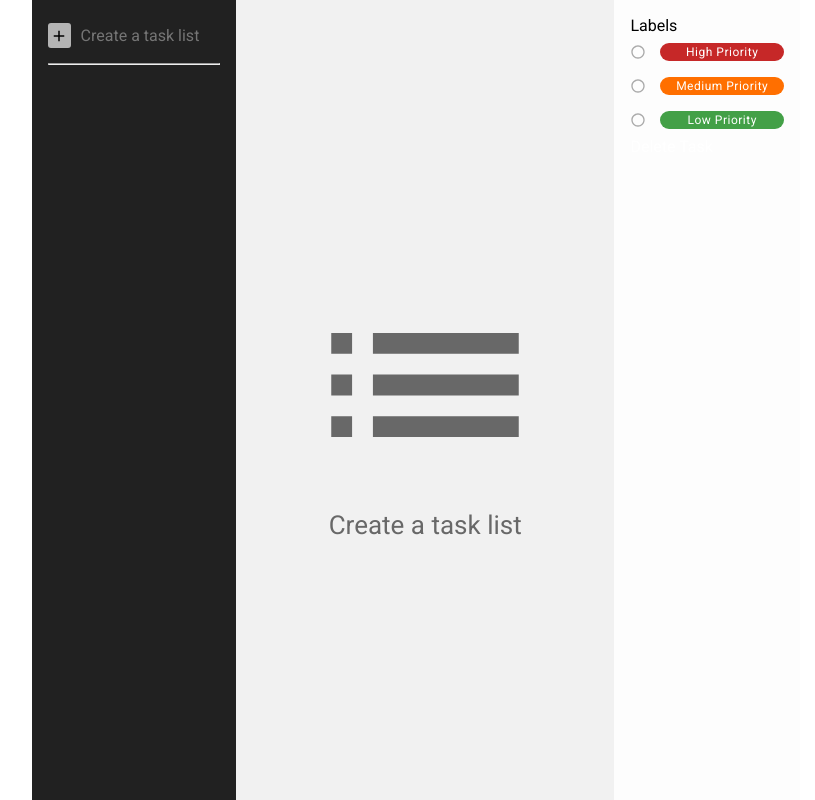
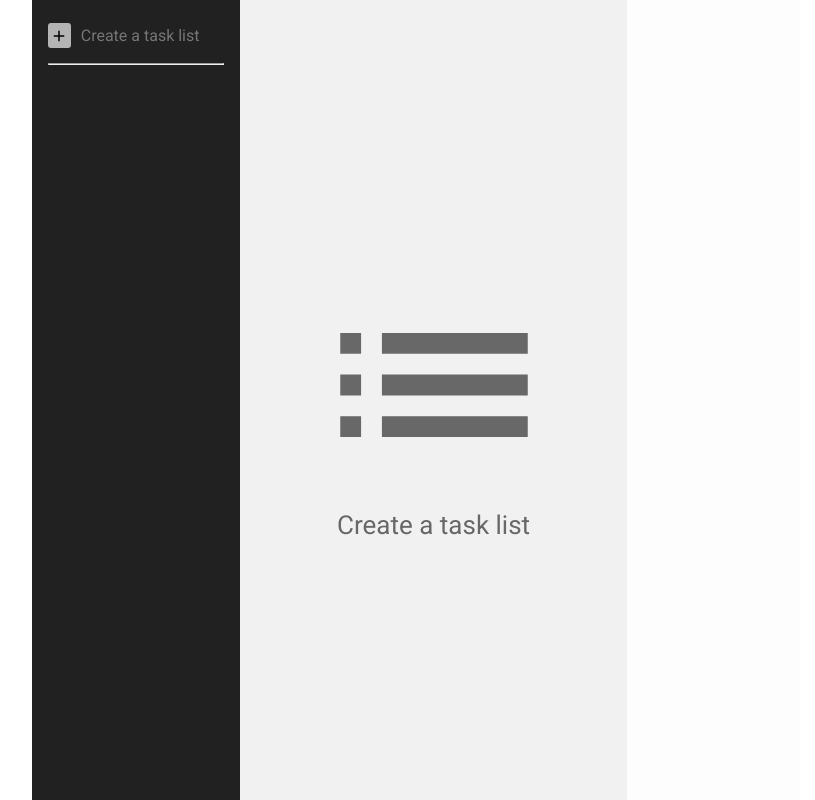
Before and after one commit to patrickiyog/todo-list-app, a React (Create React App) app: page / in a window 1280 px wide. Shown: the whole page, without its empty margins (224-1039 px from the left). Built offline with nearby package versions, Linux system fonts and the light colour scheme.

Commit message:
hide task panel when task has not been selected

```diff
--- a/src/App.tsx
+++ b/src/App.tsx
@@ -35,7 +35,7 @@ const App = () => {
             <TaskList />
           </div>
           <div className="task-panel">
-            <TaskPanel />
+            {selectedTask && <TaskPanel />}
           </div>
         </div>
       </div>
--- a/src/components/TaskItem/TaskItem.tsx
+++ b/src/components/TaskItem/TaskItem.tsx
@@ -78,8 +78,13 @@ const TaskItem = ({ task }: Props) => {
     }
 
     const editTask = () => {
+        if (selectedTask === task?.listItemId) {
+            setSelectedTask('');
+            return;
+        }
         if (task) {
             setSelectedTask(task.listItemId);
+            return;
         }
     }
 
```
